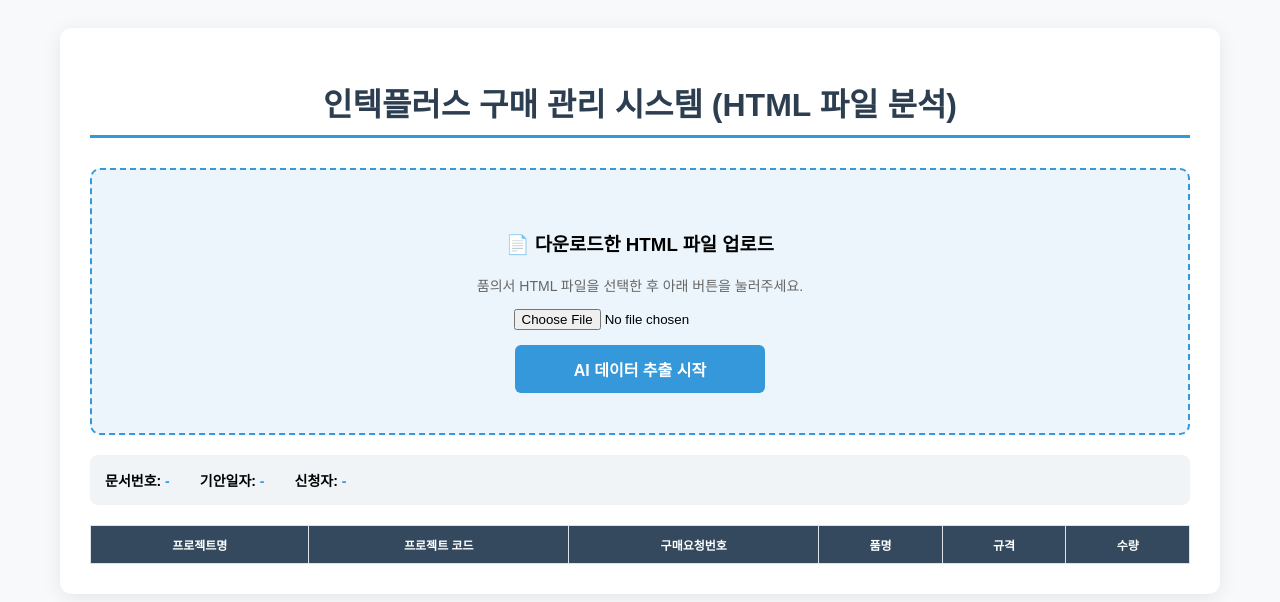
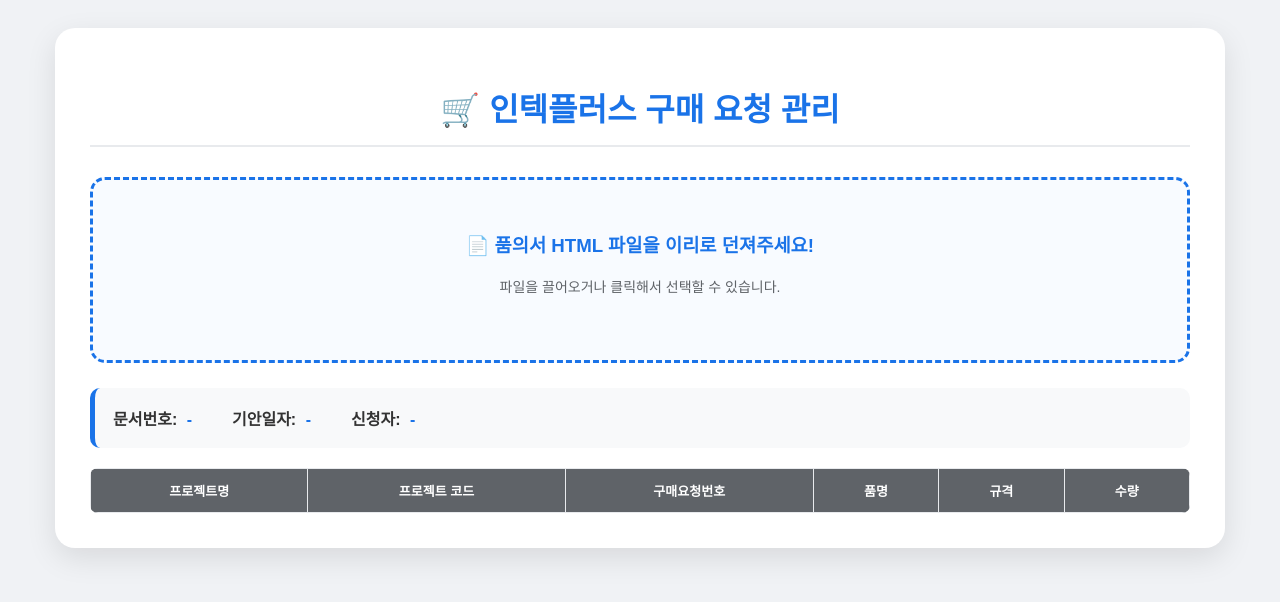
Before and after one commit to pwc-ship-it/intek-purchase, a plain HTML site: page index.html in a window 1280 px wide. Drawn offline with nearby package versions, Linux system fonts and the light colour scheme.

Commit message:
Update index.html

````diff
--- a/index.html
+++ b/index.html
@@ -3,44 +3,58 @@
 <head>
     <meta charset="UTF-8">
     <meta name="viewport" content="width=device-width, initial-scale=1.0">
-    <title>인텍플러스 구매관리 시스템 (HTML 파일 업로드)</title>
+    <title>인텍플러스 구매관리 시스템 (드래그 분석형)</title>
     <script src="https://cdn.jsdelivr.net/npm/@supabase/supabase-js@2"></script>
     <style>
-        body { font-family: 'Malgun Gothic', sans-serif; padding: 20px; background-color: #f8f9fa; }
-        .container { max-width: 1100px; margin: auto; background: white; padding: 30px; border-radius: 12px; box-shadow: 0 4px 20px rgba(0,0,0,0.08); }
-        h1 { color: #2c3e50; text-align: center; border-bottom: 3px solid #3498db; padding-bottom: 10px; margin-bottom: 30px; }
-        .upload-card { border: 2px dashed #3498db; background: #ebf5fb; padding: 40px; text-align: center; border-radius: 10px; margin-bottom: 20px; }
-        .info-header { background: #f1f4f6; padding: 15px; border-radius: 8px; margin-bottom: 20px; display: flex; gap: 30px; font-weight: bold; font-size: 14px; }
-        table { width: 100%; border-collapse: collapse; margin-top: 20px; font-size: 12px; }
-        th, td { border: 1px solid #dee2e6; padding: 10px; text-align: center; }
-        th { background-color: #34495e; color: white; }
-        .btn { padding: 12px 25px; border: none; border-radius: 6px; cursor: pointer; font-weight: bold; transition: 0.3s; }
-        .btn-scan { background-color: #3498db; color: white; font-size: 16px; width: 250px; }
-        .btn-save { background-color: #27ae60; color: white; width: 100%; margin-top: 25px; font-size: 18px; }
-        #loading { display: none; font-weight: bold; color: #e67e22; margin-top: 15px; }
-        input[type="text"], input[type="number"] { width: 90%; padding: 5px; border: 1px solid #ddd; text-align: center; border-radius: 4px; }
+        body { font-family: 'Malgun Gothic', sans-serif; padding: 20px; background-color: #f0f2f5; color: #333; }
+        .container { max-width: 1100px; margin: auto; background: white; padding: 35px; border-radius: 20px; box-shadow: 0 10px 30px rgba(0,0,0,0.1); }
+        h1 { color: #1a73e8; text-align: center; margin-bottom: 30px; font-weight: 800; border-bottom: 2px solid #e8eaed; padding-bottom: 15px; }
+
+        /* 드래그 앤 드롭 영역 스타일 */
+        .upload-card {
+            border: 3px dashed #1a73e8; background: #f8fbff; padding: 50px;
+            text-align: center; border-radius: 15px; margin-bottom: 25px;
+            transition: all 0.3s; cursor: pointer; position: relative;
+        }
+        .upload-card.dragover { background: #e8f0fe; border-color: #174ea6; transform: scale(1.02); }
+        .upload-card h3 { color: #1a73e8; margin-top: 0; }
+        .upload-card p { color: #5f6368; font-size: 14px; }
+
+        .info-header { background: #f8f9fa; padding: 18px; border-radius: 10px; margin-bottom: 20px; display: flex; gap: 40px; font-weight: bold; border-left: 5px solid #1a73e8; }
+        .info-header span { color: #1a73e8; margin-left: 5px; }
+
+        table { width: 100%; border-collapse: collapse; margin-top: 10px; overflow: hidden; border-radius: 8px; }
+        th, td { border: 1px solid #e8eaed; padding: 12px; text-align: center; }
+        th { background-color: #5f6368; color: white; font-size: 13px; }
+
+        .btn { padding: 15px 25px; border: none; border-radius: 8px; cursor: pointer; font-weight: bold; transition: 0.3s; font-size: 16px; }
+        .btn-save { background-color: #34a853; color: white; width: 100%; margin-top: 30px; box-shadow: 0 4px 6px rgba(52,168,83,0.2); }
+        .btn-save:hover { background-color: #2d8e47; transform: translateY(-2px); }
+
+        #loading { display: none; font-weight: bold; color: #f9ab00; margin-top: 15px; }
+        input { width: 90%; padding: 6px; border: 1px solid #dadce0; border-radius: 4px; text-align: center; }
+        input:focus { outline: none; border-color: #1a73e8; box-shadow: 0 0 0 2px rgba(26,115,232,0.2); }
     </style>
 </head>
 <body>
 
 <div class="container">
-    <h1>인텍플러스 구매 관리 시스템 (HTML 파일 분석)</h1>
+    <h1>🛒 인텍플러스 구매 요청 관리</h1>
 
-    <div class="upload-card">
-        <h3>📄 다운로드한 HTML 파일 업로드</h3>
-        <p style="color: #666; font-size: 14px;">품의서 HTML 파일을 선택한 후 아래 버튼을 눌러주세요.</p>
-        <input type="file" id="fileInput" accept=".html,.htm" style="margin-bottom: 15px;"><br>
-        <button class="btn btn-scan" onclick="processHTMLFile()">AI 데이터 추출 시작</button>
-        <div id="loading">🚀 HTML 파일을 분석하여 데이터를 추출하고 있습니다...</div>
+    <div class="upload-card" id="dropZone" onclick="document.getElementById('fileInput').click()">
+        <h3>📄 품의서 HTML 파일을 이리로 던져주세요!</h3>
+        <p>파일을 끌어오거나 클릭해서 선택할 수 있습니다.</p>
+        <input type="file" id="fileInput" accept=".html,.htm" style="display: none;">
+        <div id="loading">✨ 제미가 데이터를 꼼꼼하게 읽는 중...</div>
     </div>
 
     <div class="info-header">
-        <div>문서번호: <span id="doc_no" style="color: #3498db;">-</span></div>
-        <div>기안일자: <span id="doc_date" style="color: #3498db;">-</span></div>
-        <div>신청자: <span id="doc_requester" style="color: #3498db;">-</span></div>
+        <div>문서번호: <span id="doc_no">-</span></div>
+        <div>기안일자: <span id="doc_date">-</span></div>
+        <div>신청자: <span id="doc_requester">-</span></div>
     </div>
 
-    <table id="resultTable">
+    <table>
         <thead>
             <tr>
                 <th>프로젝트명</th>
@@ -51,65 +65,78 @@
                 <th>수량</th>
             </tr>
         </thead>
-        <tbody id="resultBody">
-            </tbody>
+        <tbody id="resultBody"></tbody>
     </table>
 
-    <button id="saveBtn" class="btn btn-save" style="display:none;" onclick="saveToSupabase()">데이터베이스에 최종 저장</button>
+    <button id="saveBtn" class="btn btn-save" style="display:none;" onclick="saveToSupabase()">✅ 검토 완료 - 데이터베이스 저장</button>
 </div>
 
 <script>
-    // 쵸리님이 설정하신 Supabase 및 Gemini 정보
     const SUPABASE_URL = "https://kiyztxxvynsrjusqlirt.supabase.co/rest/v1/";
     const SUPABASE_KEY = "sb_publishable_CY7UqYJoq4kY1JfpuFY72g_PAWZFgTT";
     const GEMINI_API_KEY = "AIzaSyCESLSwHsIzSlnKbnpEE7dJQugxHCWPMis";
 
     const _supabase = supabase.createClient(SUPABASE_URL, SUPABASE_KEY);
+    const dropZone = document.getElementById('dropZone');
+    const fileInput = document.getElementById('fileInput');
 
-    async function processHTMLFile() {
-        const fileInput = document.getElementById('fileInput');
-        if (!fileInput.files[0]) return alert("분석할 HTML 파일을 선택해 주세요.");
+    // --- 드래그 앤 드롭 이벤트 처리 ---
+    dropZone.addEventListener('dragover', (e) => {
+        e.preventDefault();
+        dropZone.classList.add('dragover');
+    });
 
+    dropZone.addEventListener('dragleave', () => {
+        dropZone.classList.remove('dragover');
+    });
+
+    dropZone.addEventListener('drop', (e) => {
+        e.preventDefault();
+        dropZone.classList.remove('dragover');
+        const file = e.dataTransfer.files[0];
+        if (file) handleFile(file);
+    });
+
+    fileInput.addEventListener('change', (e) => {
+        const file = e.target.files[0];
+        if (file) handleFile(file);
+    });
+
+    // --- 파일 처리 및 AI 분석 ---
+    function handleFile(file) {
+        if (!file.name.toLowerCase().endsWith('.html') && !file.name.toLowerCase().endsWith('.htm')) {
+            alert("HTML 파일만 업로드 가능합니다.");
+            return;
+        }
+
+        const reader = new FileReader();
         document.getElementById('loading').style.display = 'block';
-
-        const file = fileInput.files[0];
-        const reader = new FileReader();
 
         reader.onload = async (e) => {
             const htmlText = e.target.result;
-
             try {
-                // Gemini에게 HTML 텍스트를 전달하여 데이터 추출 (텍스트 방식이라 매우 정확함)
                 const response = await fetch(`https://generativelanguage.googleapis.com/v1beta/models/gemini-1.5-flash:generateContent?key=${GEMINI_API_KEY}`, {
                     method: 'POST',
                     headers: { 'Content-Type': 'application/json' },
                     body: JSON.stringify({
                         contents: [{
                             parts: [{
-                                text: "Extract data from this purchase request HTML into JSON format. I need 'doc_no', 'date', 'user', and an 'items' array containing 'p_name', 'p_code', 'prq', 'name', 'spec', 'qty'. Return only the pure JSON code. HTML Content: " + htmlText
+                                text: "Extract data from this purchase request HTML. Return ONLY JSON: {\"doc_no\":\"\", \"date\":\"\", \"user\":\"\", \"items\":[{\"p_name\":\"\", \"p_code\":\"\", \"prq\":\"\", \"name\":\"\", \"spec\":\"\", \"qty\":0}]}. HTML: " + htmlText
                             }]
                         }]
                     })
                 });
 
                 const result = await response.json();
-                if (!result.candidates) throw new Error("AI 분석 실패");
+                const aiResponse = result.candidates[0].content.parts[0].text;
+                const data = JSON.parse(aiResponse.replace(/```json/g, "").replace(/```/g, "").trim());
 
-                let aiResponse = result.candidates[0].content.parts[0].text;
-                // JSON만 깔끔하게 추출
-                const jsonStr = aiResponse.replace(/```json/g, "").replace(/```/g, "").trim();
-                const data = JSON.parse(jsonStr);
-
-                // 화면에 기본 정보 표시
                 document.getElementById('doc_no').innerText = data.doc_no || "-";
                 document.getElementById('doc_date').innerText = data.date || "-";
                 document.getElementById('doc_requester').innerText = data.user || "-";
 
-                // 테이블에 아이템 목록 표시
                 const tbody = document.getElementById('resultBody');
                 tbody.innerHTML = '';
-
-                if (data.items && data.items.length > 0) {
                 data.items.forEach((item, i) => {
                     tbody.innerHTML += `
                         <tr>
@@ -119,29 +146,21 @@
                             <td><input type="text" id="name_${i}" value="${item.name || ''}"></td>
                             <td><input type="text" id="spec_${i}" value="${item.spec || ''}"></td>
                             <td><input type="number" id="qty_${i}" value="${item.qty || 0}"></td>
-                            </tr>
-                        `;
+                        </tr>`;
                 });
                 document.getElementById('saveBtn').style.display = 'block';
-                } else {
-                    alert("추출된 품목 데이터가 없습니다.");
-                }
-
             } catch (err) {
-                alert("파일 분석 중 오류가 발생했습니다: " + err.message);
-                console.error(err);
+                alert("분석 중 오류 발생: " + err.message);
             } finally {
                 document.getElementById('loading').style.display = 'none';
             }
         };
-
         reader.readAsText(file);
     }
 
     async function saveToSupabase() {
         const rows = document.getElementById('resultBody').children;
         const dataToSave = [];
-
         for (let i = 0; i < rows.length; i++) {
             dataToSave.push({
                 project_name: document.getElementById(`p_name_${i}`).value,
@@ -153,15 +172,9 @@
                 status: '입고대기'
             });
         }
-
         const { error } = await _supabase.from('purchase_history').insert(dataToSave);
-        if (error) {
-            alert("DB 저장 중 오류 발생: " + error.message);
-        } else {
-            alert("🎉 성공적으로 데이터베이스에 저장되었습니다!");
-        }
+        if (error) alert("저장 중 오류 발생!"); else alert("🎉 데이터베이스 저장 완료!");
     }
 </script>
-
 </body>
 </html>
````
Lines whose indentation alone changed are shown as unchanged.
